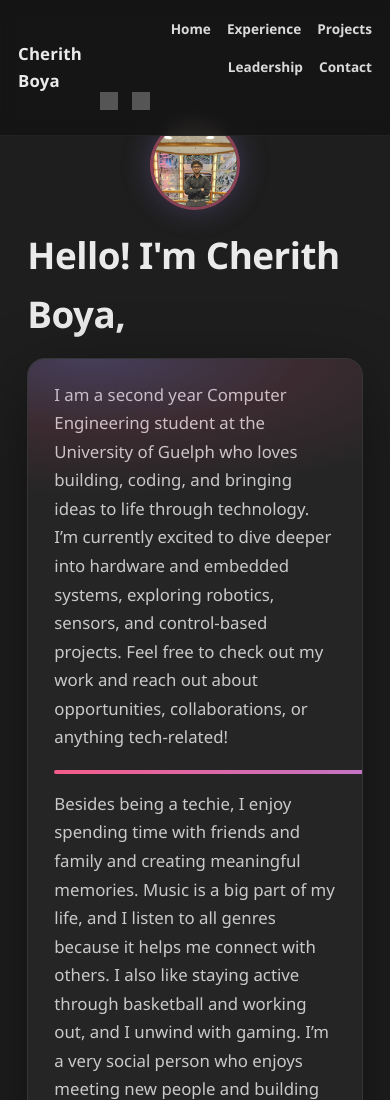
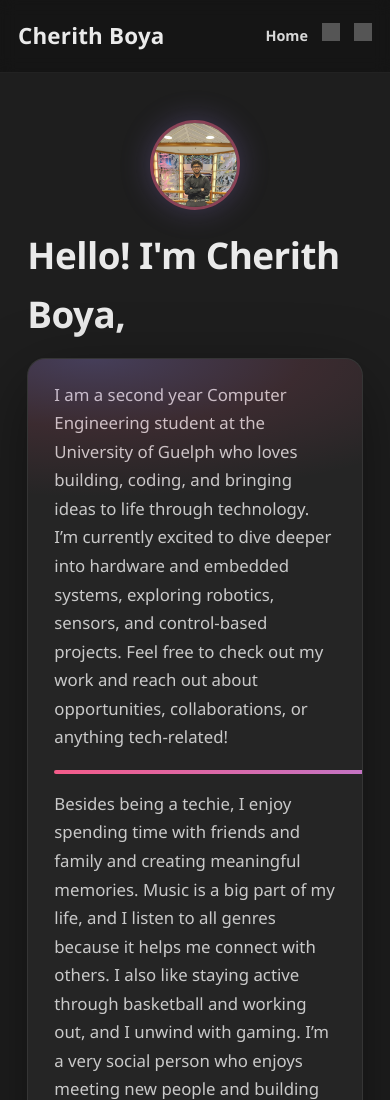
Before and after one commit to cherzx29/portfolio, a plain HTML site: page index.html in a window 390 px wide. Shown: the top 1100 px of the page. Drawn offline with Linux system fonts and the light colour scheme; grey boxes are pictures that could not be loaded.

Commit message:
Fix nav bar

```diff
--- a/styles.css
+++ b/styles.css
@@ -87,40 +87,45 @@
 }
 
 @media (max-width: 900px) {
-  .navbar {
-    padding: 12px 14px;
+
+  /* Existing mobile styles stay above */
+
+  /* === MOBILE NAVBAR CLEAN MODE === */
+
+  /* Hide all nav links */
+  .nav-links a {
+    display: none;
   }
 
-  .nav-left {
-    font-size: 1.05rem;
+  /* Only show Home */
+  .nav-links a[href="#home"] {
+    display: inline-block;
+    font-size: 0.9rem;
     font-weight: 800;
   }
 
+  /* Tighten spacing */
   .nav-right {
     gap: 10px;
-    flex-wrap: wrap;
   }
 
   .nav-links {
-    gap: 12px;
-    flex-wrap: wrap;
-    justify-content: flex-end;
+    gap: 10px;
   }
 
-  .nav-links a {
-    font-size: 0.85rem;
-    font-weight: 700;
-  }
-
+  /* Shrink icons */
   .nav-icon img {
     width: 18px;
     height: 18px;
   }
 
+  /* Hide the divider | */
   .nav-sep {
     display: none;
   }
+
 }
+
 
 
 /* HERO */
```
